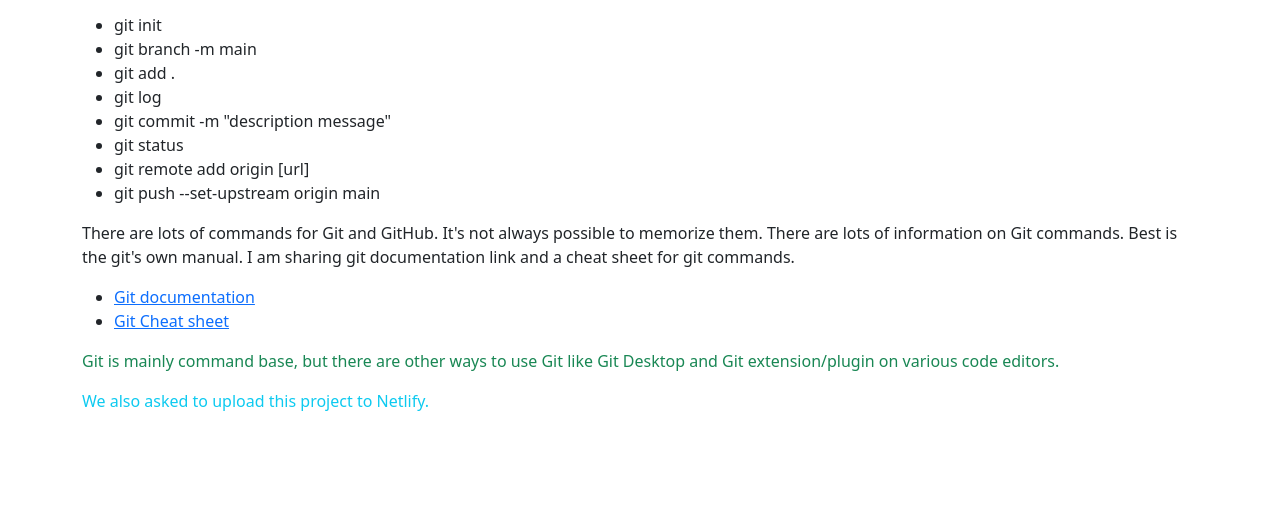
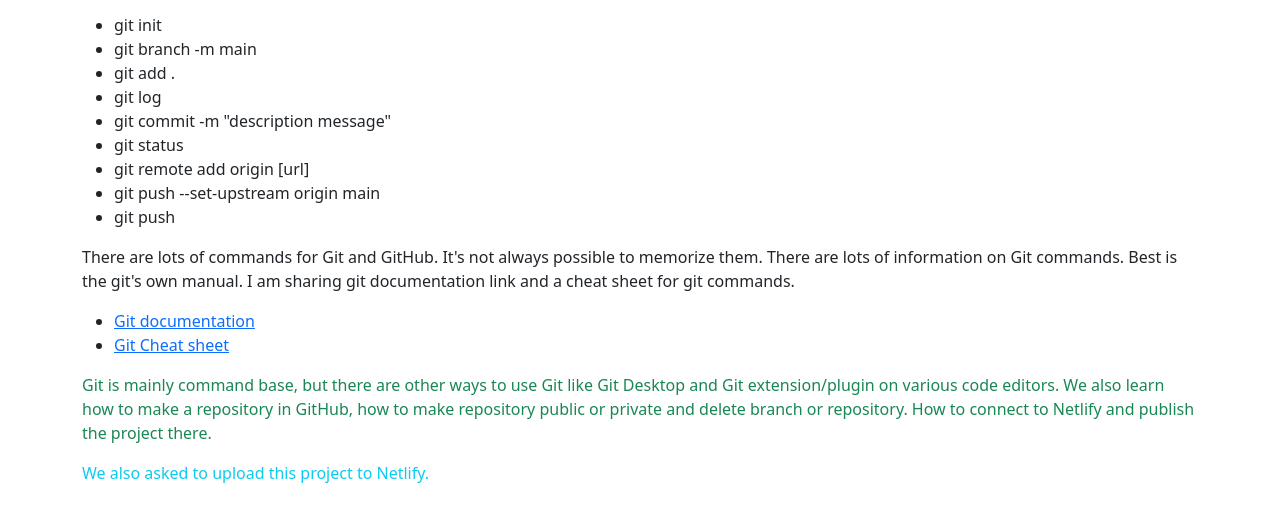
Before and after one commit to khandakershahi/git-test-project, a plain HTML site: page index.html in a window 1280 px wide. Shown: the part 137-658 px from the top of the page. Drawn offline with nearby package versions, Linux system fonts and the light colour scheme.

Commit message:
more text added to html file.

```diff
--- a/index.html
+++ b/index.html
@@ -29,6 +29,7 @@
                             <li>git status</li>
                             <li>git remote add origin [url]</li>
                             <li>git push --set-upstream origin main</li>
+                            <li>git push</li>
                         </ul>
 
                     </p>
@@ -41,7 +42,7 @@
 
                     </p>
                     <p class="text-success">
-                        Git is mainly command base, but there are other ways to use Git like Git Desktop and Git extension/plugin  on various code editors.
+                        Git is mainly command base, but there are other ways to use Git like Git Desktop and Git extension/plugin on various code editors. We also learn how to make a repository in GitHub, how to make repository public or private and delete branch or repository. How to connect to Netlify and publish the project there.
                     </p>
                     <p class="text-info">
                         We also asked to upload this project to Netlify.
```
